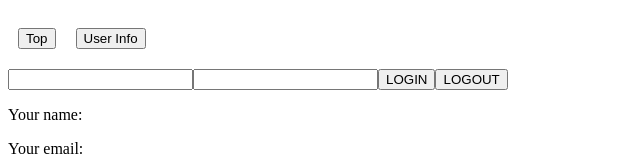
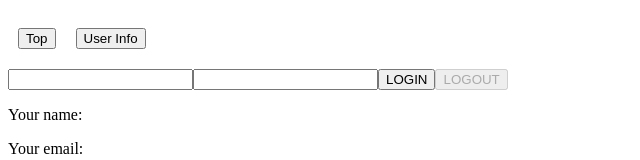
Before and after one commit to timchanpon/docker-django-next, a Next.js app in the folder next/: page / in a window 1280 px wide. Shown: the top 160 px of the page, without its empty margins (0-640 px from the left). Built offline with nearby package versions, Linux system fonts and the light colour scheme.

Commit message:
Add disabled attr to login/logout btns

```diff
--- a/next/src/pages/index.js
+++ b/next/src/pages/index.js
@@ -28,8 +28,8 @@ function Index(props) {
 			<input type="text" onChange={inputHandlers.username} />
 			<input type="password" onChange={inputHandlers.password} />
 
-			<button onClick={methods.login}>LOGIN</button>
-			<button onClick={methods.logout}>LOGOUT</button>
+			<button onClick={methods.login} disabled={props.user.name}>LOGIN</button>
+			<button onClick={methods.logout} disabled={!props.user.name}>LOGOUT</button>
 
 			<p>Your name: {props.user.name}</p>
 			<p>Your email: {props.user.email}</p>
```
